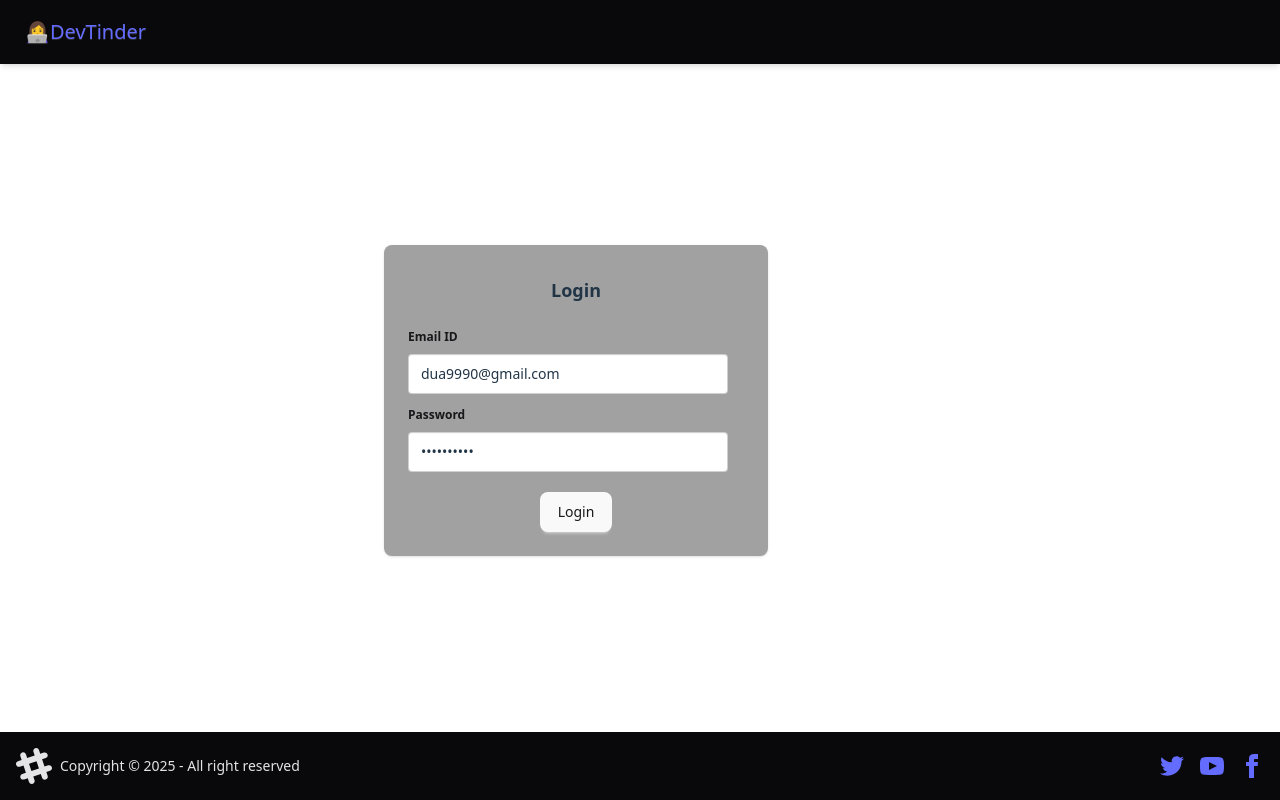
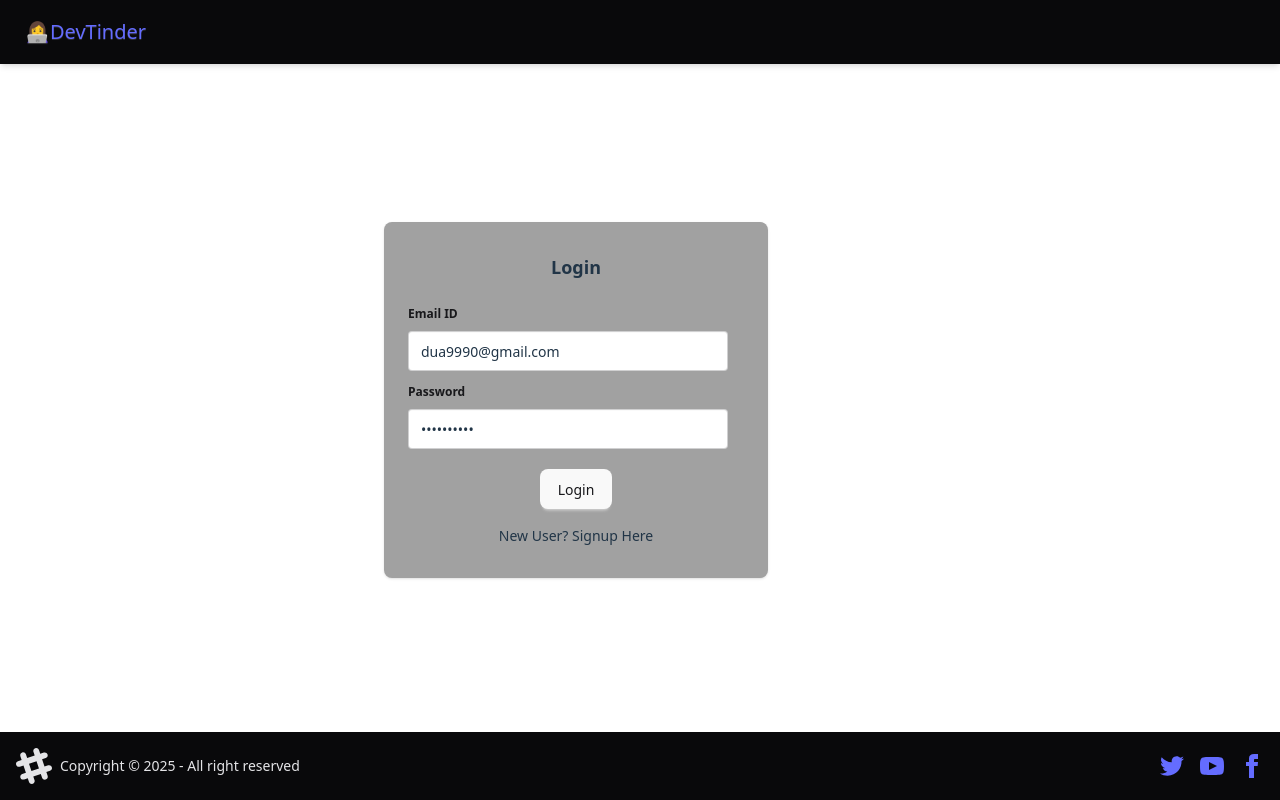
Before and after one commit to Kanchan9540/Dev-tinder-frontned, a React (Vite) app: page /login in a window 1280 px wide. Built offline with nearby package versions, Linux system fonts and the light colour scheme; no server answers.

Commit message:
Signup page

```diff
--- a/src/Components/Login.jsx
+++ b/src/Components/Login.jsx
@@ -8,16 +8,20 @@ import { BASE_URL } from '../Utils/constants';
 const Login = () => {
    const [emailId, setEmailId] = useState("dua9990@gmail.com");
    const [password, setPassword] = useState("Dua@k21234");
-   const [error, setError] = useState("")
+   const [firstName, setFirstName] = useState("");
+   const [lastName, setLastName] = useState("");
+   const [isLoginForm, setIsLoginForm] = useState(true);
+   const [error, setError] = useState("");
    const dispatch = useDispatch();
    const navigate = useNavigate();
 
-   const handleLogin = async () => {
+  const handleLogin = async () => {
 
     try{ const res = await axios.post(
       BASE_URL + "/login",
        {
-      emailId, password,
+      emailId,
+      password,
      },
     {withCredentials: true}
   );
@@ -29,30 +33,76 @@ const Login = () => {
   }
    };
 
+   const handleSignUp = async () => {
+    try {
+      const res = await axios.post(
+        BASE_URL + "/signup",
+        { firstName, lastName, emailId, password },
+        { withCredentials: true }
+      );
+      dispatch(addUser(res.data.data));
+      return navigate("/profile");
+    } catch (err) {
+      setError(err?.response?.data || "Something went wrong");
+    }
+  };
+
   return (
     <div className='flex justify-center ml-96 top-0'>
       <div className="card bg-neutral-400 w-96 shadow-sm">
   <div className="card-body">
-    <h2 className="card-title justify-center py-2"> Login</h2>
+    <h2 className="card-title justify-center py-2">
+    {isLoginForm ? "Login" : "Sign Up"}
+    </h2>
     <div>
-    <fieldset className="fieldset">
+    {!isLoginForm && (
+      <>
+      <fieldset
+     className="fieldset">
+    <legend className="fieldset-legend">First Name</legend>
+    <input type="input" className="input" value={firstName}
+      onChange={(e) => setFirstName(e.target.value)} />  {/* // Binding the EmailId into the input box */}
+    </fieldset>
+    <fieldset
+     className="fieldset">
+    <legend className="fieldset-legend">Last Name</legend>
+    <input type="input" className="input" value={lastName}
+      onChange={(e) => setLastName(e.target.value)} />  {/* // Binding the EmailId into the input box */}
+    </fieldset>
+    </>
+    )}
+    <fieldset
+     className="fieldset">
     <legend className="fieldset-legend">Email ID</legend>
     <input type="input" className="input" value={emailId}
       onChange={(e) => setEmailId(e.target.value)} />  {/* // Binding the EmailId into the input box */}
     </fieldset>
-    <fieldset className="fieldset">
+    <fieldset
+     className="fieldset">
     <legend className="fieldset-legend">Password</legend>
     <input type="password" className="input" value={password}
     onChange={(e) => setPassword(e.target.value)} />
     </fieldset>
     </div>
+
     <p className='text-red-500 '>{error}</p>
     <div className="card-actions justify-center">
-      <button className="btn" onClick={handleLogin}>Login</button>
+      <button className="btn" onClick={isLoginForm ? handleLogin : handleSignUp}>
+      {isLoginForm? "Login": "Sign Up"}
+      </button>
     </div>
+
+    <p
+           className="m-auto cursor-pointer py-2"
+            onClick={() => setIsLoginForm((value) => !value)}
+          >
+            {isLoginForm
+              ? "New User? Signup Here"
+              : "Existing User? Login Here"}
+    </p>
   </div>
 </div>
-    </div>
+</div>
   )
 }
 
```
